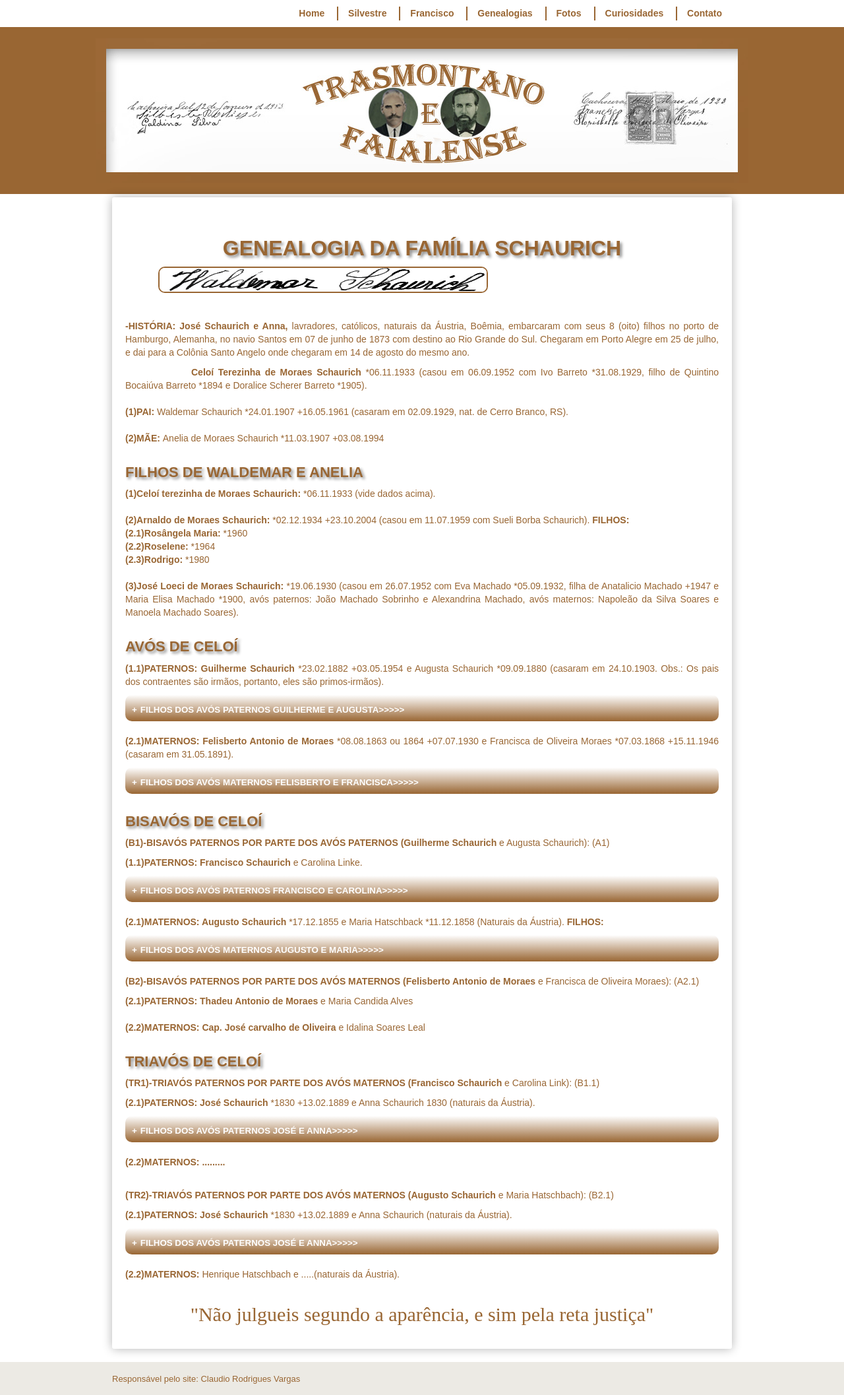
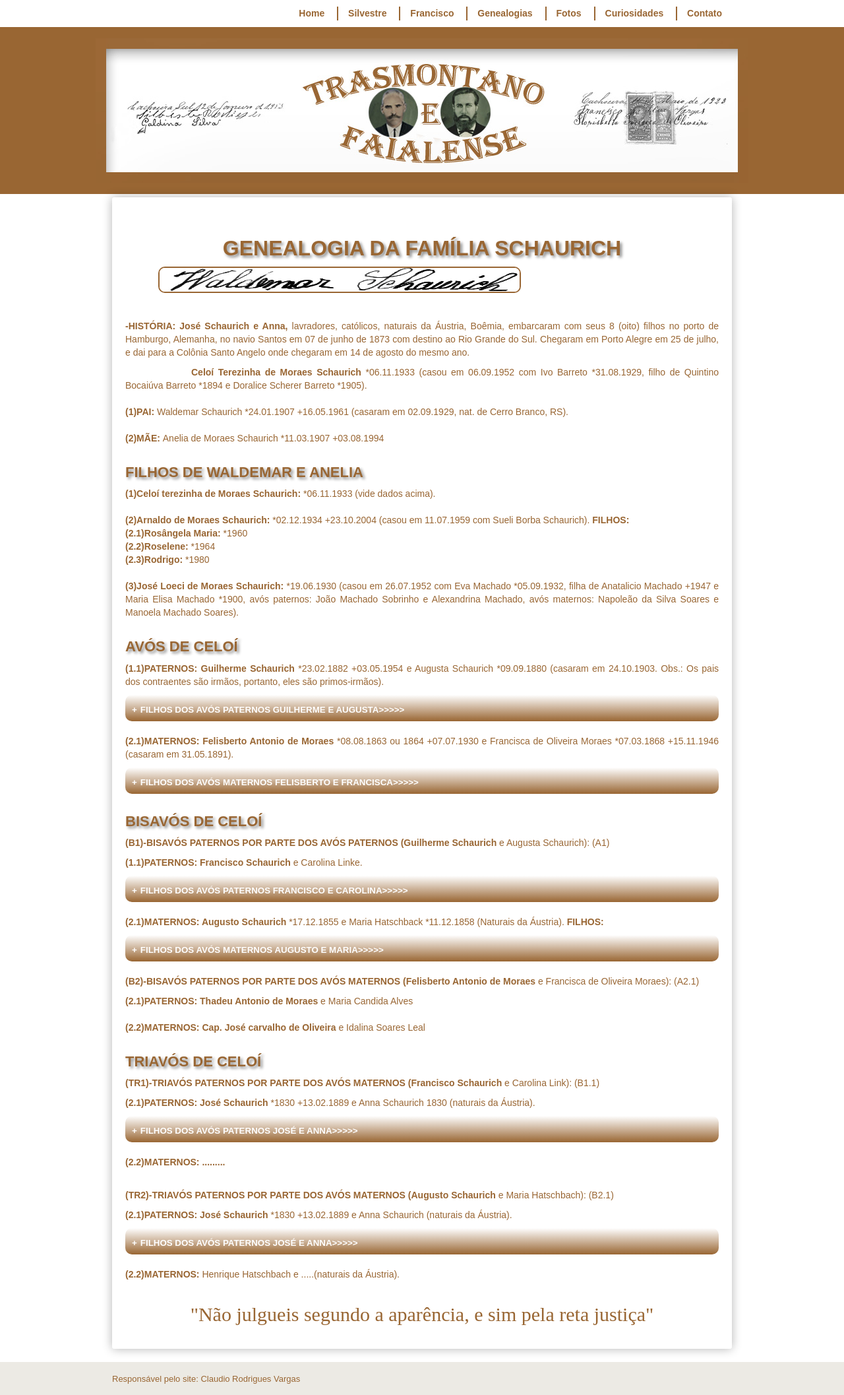
Before and after one commit to claudiovargas1955/claudiovargas1955.github.io, a Jekyll site: the page built from _pages/familia-schaurich.html, in a window 1280 px wide. Shown: the whole page at 66% size. Built offline with Jekyll 4.4.1, drawn with Linux system fonts in a browser that asks for light colours; some web fonts are replaced.

Commit message:
Update familia-schaurich.html

```diff
--- a/_pages/familia-schaurich.html
+++ b/_pages/familia-schaurich.html
@@ -95,7 +95,7 @@
 </style>
 
 <h1>GENEALOGIA DA FAMÍLIA SCHAURICH</h1>
-<img class="esq1" style="float:left"; src="/images/waldemar s.jpg" width="500px" height="40px" align="center" title="Assinatura Waldemar Schaurich";/><br><br><br><br>
+<img class="esq1" style="float:left"; src="/images/waldemar s.jpg" width="550px" height="40px" align="center" title="Assinatura Waldemar Schaurich";/><br><br><br><br>
 <p><b>-HISTÓRIA:  José Schaurich e Anna,</b> lavradores, católicos, naturais da Áustria, Boêmia, embarcaram com seus 8 (oito) filhos no
 porto de Hamburgo, Alemanha, no navio Santos em 07 de junho de 1873 com destino ao Rio Grande do Sul. Chegaram em Porto Alegre em 25 de
 julho, e dai para a Colônia Santo Angelo onde chegaram em 14 de agosto do mesmo ano.<br>
```
